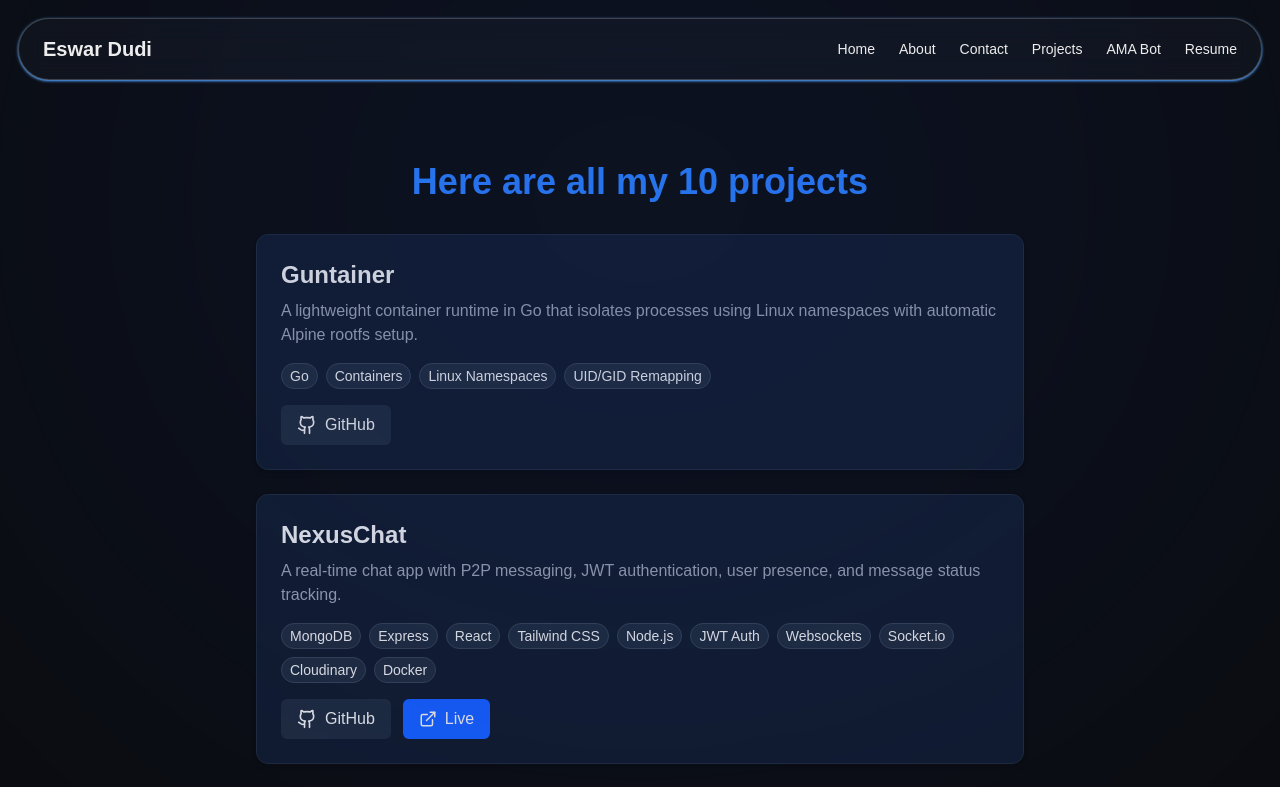
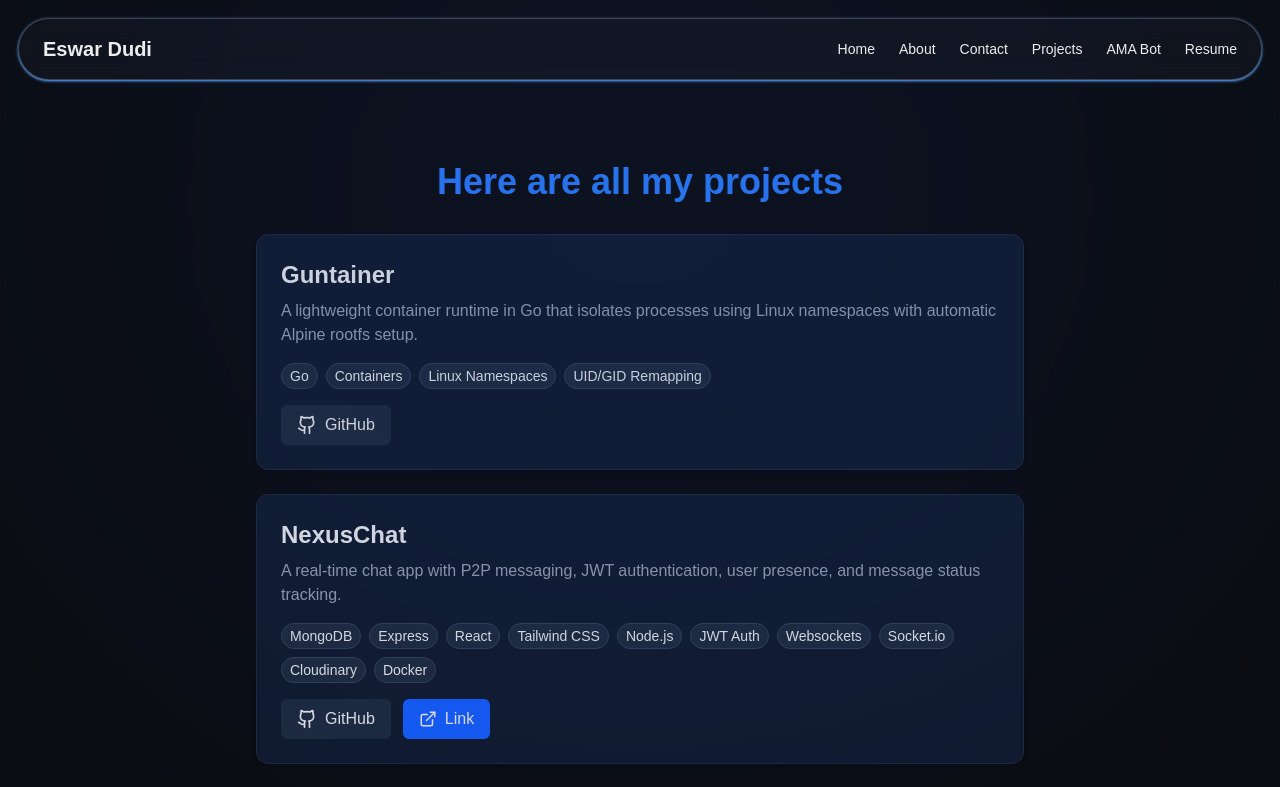
Before and after one commit to eswar-7116/portfolio, a Next.js app: page /projects in a window 1280 px wide. Shown: the top 787 px of the page. Built offline with nearby package versions, Linux system fonts and the light colour scheme.

Commit message:
chore: update projects page heading and link label

```diff
--- a/src/app/projects/page.tsx
+++ b/src/app/projects/page.tsx
@@ -6,7 +6,7 @@ export default function ProjectsPage() {
     <>
       <main className="text-xl max-w-3xl mx-auto mt-12 sm:mt-16 scroll-mt-30 px-4 sm:px-0" aria-label="Projects of Eswar Dudi" role="main">
         <h1 className="text-3xl sm:text-4xl font-bold w-full text-center text-blue-500">
-          Here are all my {projects.length} projects
+          Here are all my projects
         </h1>
       </main>
       <section className="flex flex-col items-center-safe justify-center-safe p-4 sm:p-8 gap-4 sm:gap-6" id="content">
--- a/src/components/reusable/ProjectDetails.tsx
+++ b/src/components/reusable/ProjectDetails.tsx
@@ -45,7 +45,7 @@ export default function ProjectDetails({ project, className, ...props }: Project
             rel="noopener noreferrer"
             className="flex items-center justify-center gap-2 px-4 py-2 rounded-md bg-blue-600 hover:bg-blue-500 transition-all w-full sm:w-auto text-center"
           >
-            <ExternalLink size={18} /> Live
+            <ExternalLink size={18} /> Link
           </a>
         )}
       </div>
```
